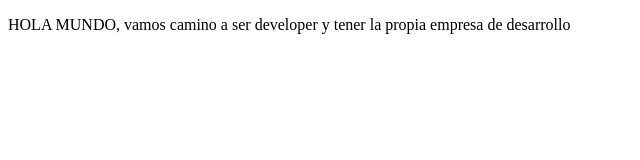
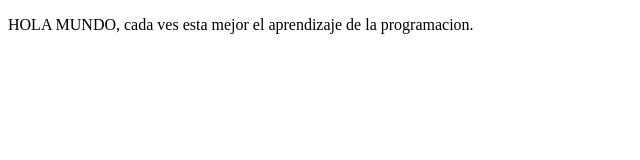
Before and after one commit to DragosGT502/projectsDemo, a plain HTML site: page index.html in a window 1280 px wide. Shown: the whole page, without its empty margins (0-640 px from the left). Drawn offline with Linux system fonts and the light colour scheme.

Commit message:
campo editado

```diff
--- a/index.html
+++ b/index.html
@@ -8,9 +8,6 @@
     <title>HOLA MUNDO</title>
   </head>
   <body>
-    <p>
-      HOLA MUNDO, vamos camino a ser developer y tener la propia empresa de
-      desarrollo
-    </p>
+    <p>HOLA MUNDO, cada ves esta mejor el aprendizaje de la programacion.</p>
   </body>
 </html>
```
